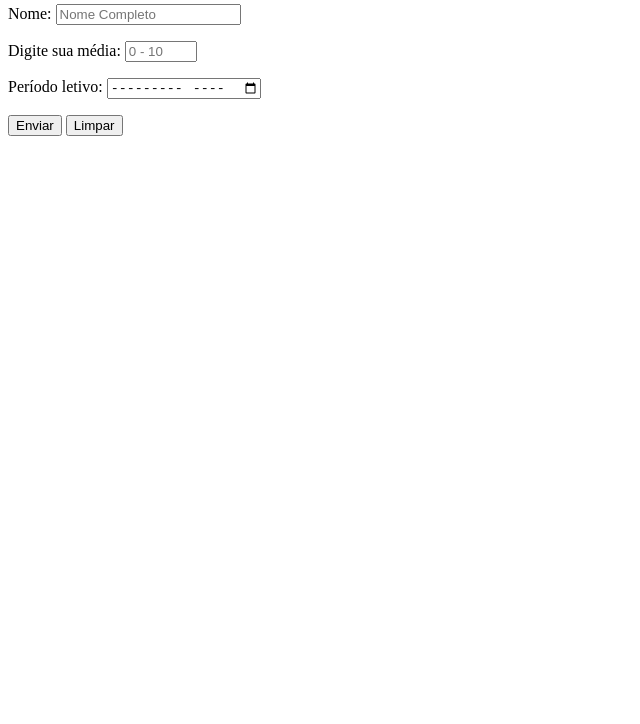
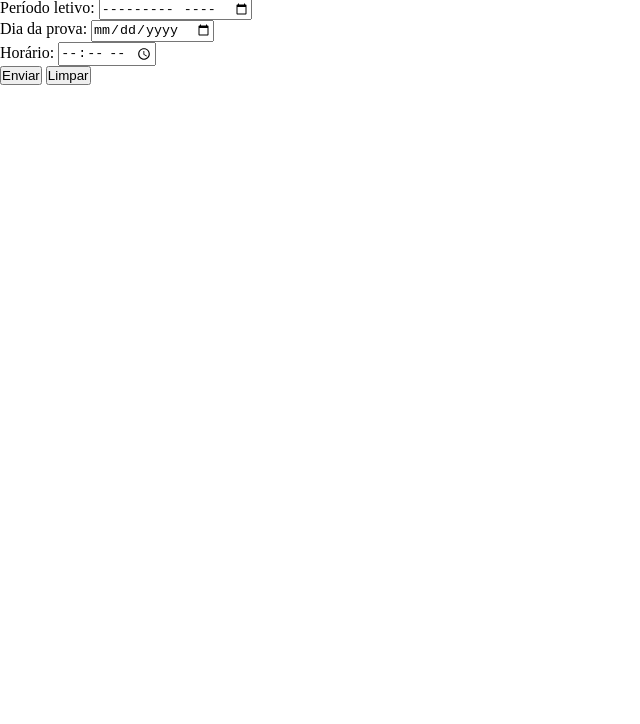
Before and after one commit to Mael1107/HTML-CSS, a plain HTML site: page EXERCICIOS/atv 025/form003.html in a window 1280 px wide. Shown: the part 76-800 px from the top of the page, without its empty margins (0-640 px from the left). Drawn offline with Linux system fonts and the light colour scheme.

Commit message:
Update form003.html

```diff
--- a/EXERCICIOS/atv 025/form003.html
+++ b/EXERCICIOS/atv 025/form003.html
@@ -4,6 +4,12 @@
     <meta charset="UTF-8">
     <meta name="viewport" content="width=device-width, initial-scale=1.0">
     <title>Formulário</title>
+    <style>
+        * {
+            margin: 0px;
+            padding: 0px;
+        }
+    </style>
 </head>
 <body>
     <h1>Teste de Formulário</h1>
@@ -21,6 +27,14 @@
             <input type="month" name="data" id="idate">
         </p>
         <p>
+            <label for="idia">Dia da prova:</label>
+            <input type="date" name="dia" id="idia">
+        <p>
+            <label for="ihora">Horário:</label>
+            <input type="time" name="hora" id="ihora">
+        </p>
+        </p>
+        <p>
             <input type="submit" value="Enviar">
             <input type="reset" value="Limpar">
         </p>
```
